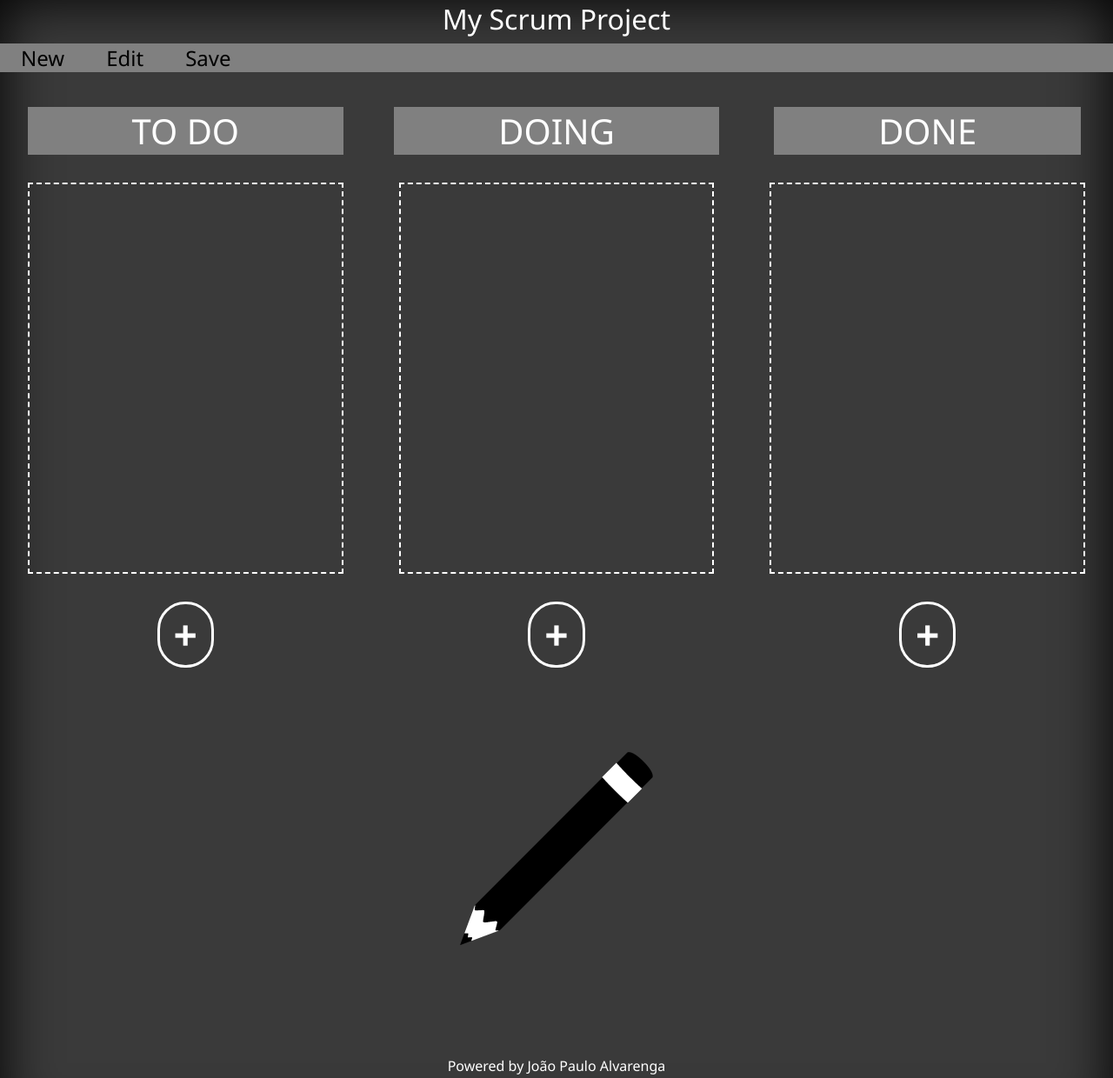
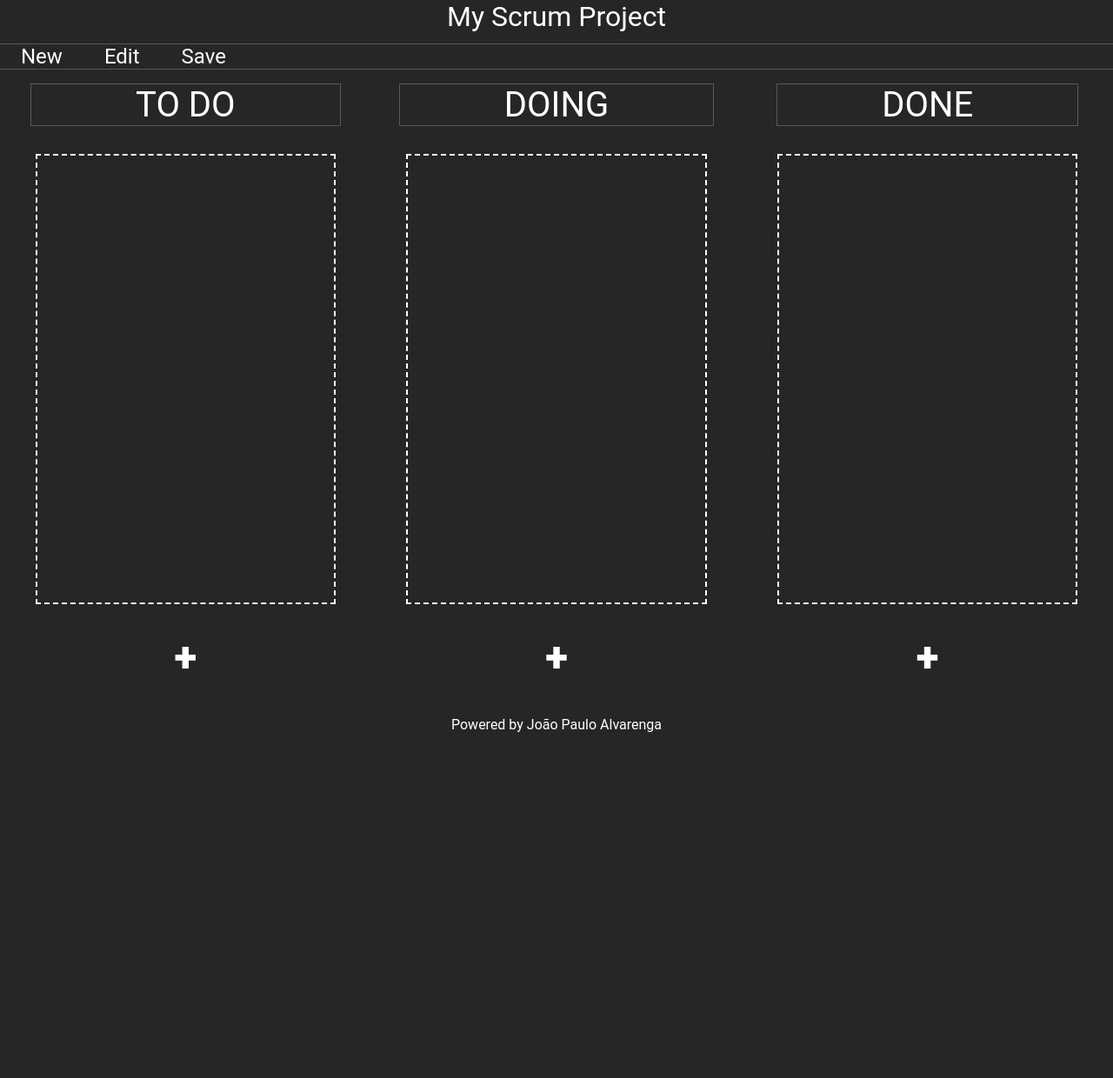
Before and after one commit to 1jpaulo/e-kanban, a plain HTML site: page src/index.html in a window 1280 px wide. Shown: the top 1240 px of the page at 87% size. After the commit the page ends 867 px from the top, so only its background shows below. Drawn offline with Linux system fonts and the light colour scheme.

Commit message:
Redesign web app solving issue #2

```diff
--- a/src/functionality/workflow.js
+++ b/src/functionality/workflow.js
@@ -104,7 +104,7 @@ function main(){
     var adddoing = document.querySelectorAll(".tools")[1];
     var adddone = document.querySelectorAll(".tools")[2];
 
-    addtodo.addEventListener("click",
+    /*addtodo.addEventListener("click",
         function(event){
             //instance of wfobj
             i_wfobj.updateUI('todo');
@@ -123,7 +123,7 @@ function main(){
             //instance of wfobj
             i_wfobj.updateUI('done');
         }
-    );
+    );*/
 }
 
 window.onload = main;
--- a/src/index.html
+++ b/src/index.html
@@ -3,20 +3,13 @@
 <html lang="pt">
     <head>
         <title>e-Kanban</title>
+        <link rel="stylesheet" href="style/index.css" />
         <link rel="stylesheet" href="style/header.css" />
         <link rel="stylesheet" href="style/flex_containers.css" />
         <link rel="stylesheet" href="style/whiteboard.css" />
         <link rel="stylesheet" href="style/footer.css" />
         <script src="functionality/workflow.js"></script>
     </head>
-    <style>
-        html, body{
-            margin: 0;
-            background: rgb(58, 58, 58);
-            box-shadow: inset 0 0 4em black;
-            font-family: "Segoe UI", Arial, sans-serif;
-        }
-    </style>
     <body>
         <div class="vertical_flex_container">
 
@@ -63,8 +56,7 @@
                 reach out further tasks notes.
             -->
             <div class="footer">
-                <img style="margin: auto;" width="225" height="225" src="res/pencil.png">
-                <div style="margin: auto;">
+                <div>
                     Powered by João Paulo Alvarenga
                 </div>
             </div>
--- a/src/style/footer.css
+++ b/src/style/footer.css
@@ -1,9 +1,8 @@
 .footer{
     width: 100%;
-    height: 500px;
     display: flex;
     flex-direction: column;
     align-items: center;
-    justify-content: center;
     color: white !important;
+    margin: 1.5rem 0;
 }
--- a/src/style/header.css
+++ b/src/style/header.css
@@ -13,7 +13,9 @@
     width: 100%;
     height: auto;
     font-size: 1.5em;
-    background: gray;
+    border-top: 1px solid #595959;
+    border-bottom: 1px solid #595959;
+    color: white;
 }
 
 .project_file_menu > div {
--- a/src/style/whiteboard.css
+++ b/src/style/whiteboard.css
@@ -9,11 +9,13 @@
     flex: 1;
     display: flex;
     flex-direction: column;
+    align-items: center;
 }
 
 .title{
-    background: gray;
-    margin: 1em auto 0em auto;
+    /*background: #595959;*/
+    border: 1px solid #595959;
+    margin: 1rem auto 0rem auto;
 
     color: white !important;
     padding: 0 3em;
@@ -22,9 +24,10 @@
 }
 
 .board{
+    width: 80%;
     height: 100%;
     border: 2px dashed white;
-    margin: 2rem 2rem 2em 2rem;
+    margin: 2rem;
     overflow: auto;
     flex-wrap: wrap;
     display: flex;
@@ -46,19 +49,22 @@
 }
 
 .tools{
+    cursor: pointer;
+    width: 10%;
     font-size: 3rem;
-    line-height: .8em;
-    padding: 1rem;
     text-align: center;
     color: white;
     font-weight: 900;
-    border-radius: 2rem;
-    border: .2rem solid white;
-    margin: auto auto 2rem auto;
+    border-radius: .7rem;
+    /*border: 1px solid #595959;*/
+    margin: 0rem auto 1rem auto;
+    transition: background-color 0.5s ease-in;
+    /*transition: color 2s ease-out;*/
 }
-.tools:active{
+
+.tools:hover{
     background: white;
-    color: rgb(58, 58, 58);
+    color: #262626;
 }
 
 .tools::selection{
@@ -94,7 +100,7 @@
 }
 
 .addbutton{
-    width: 40%;
+    width: 2rem;
     height: 2rem;
     color: white;
     background: none;
```
